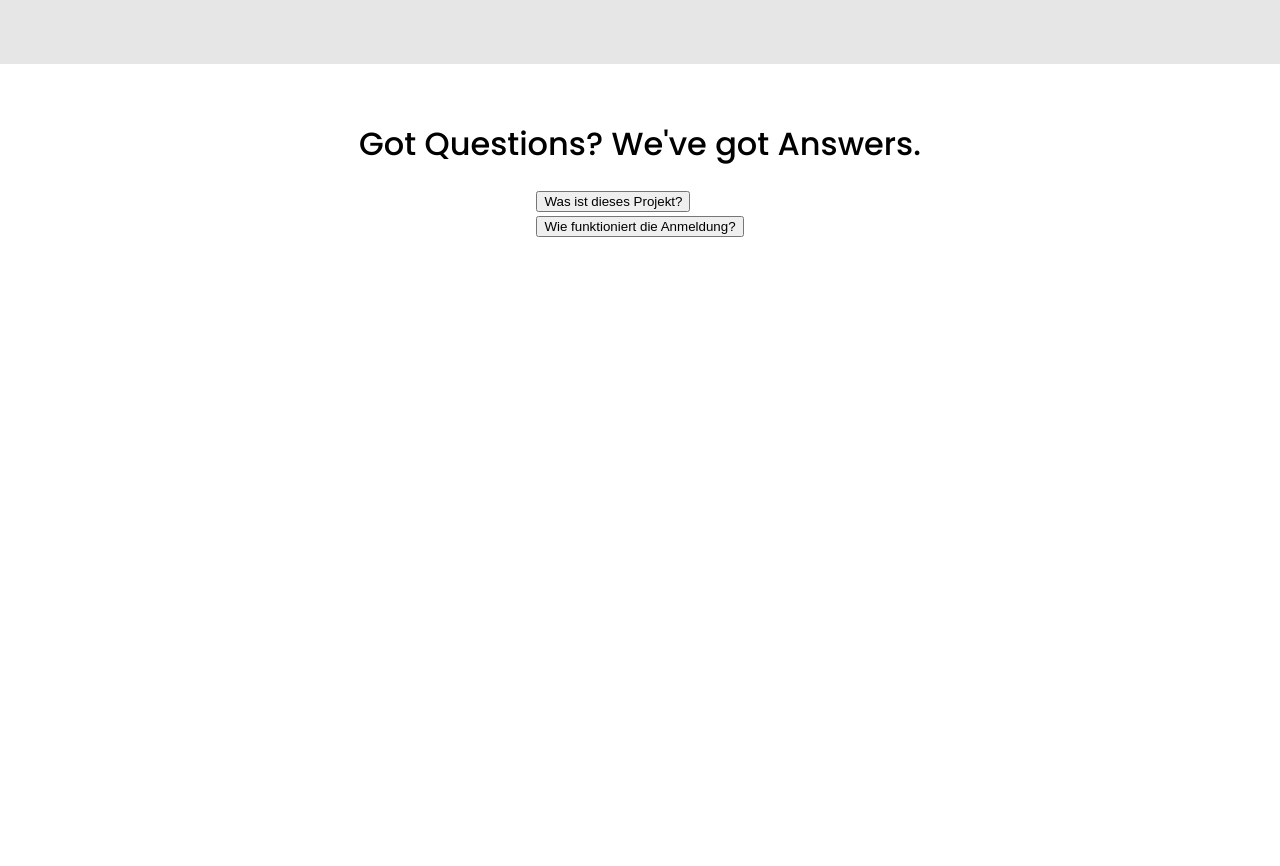
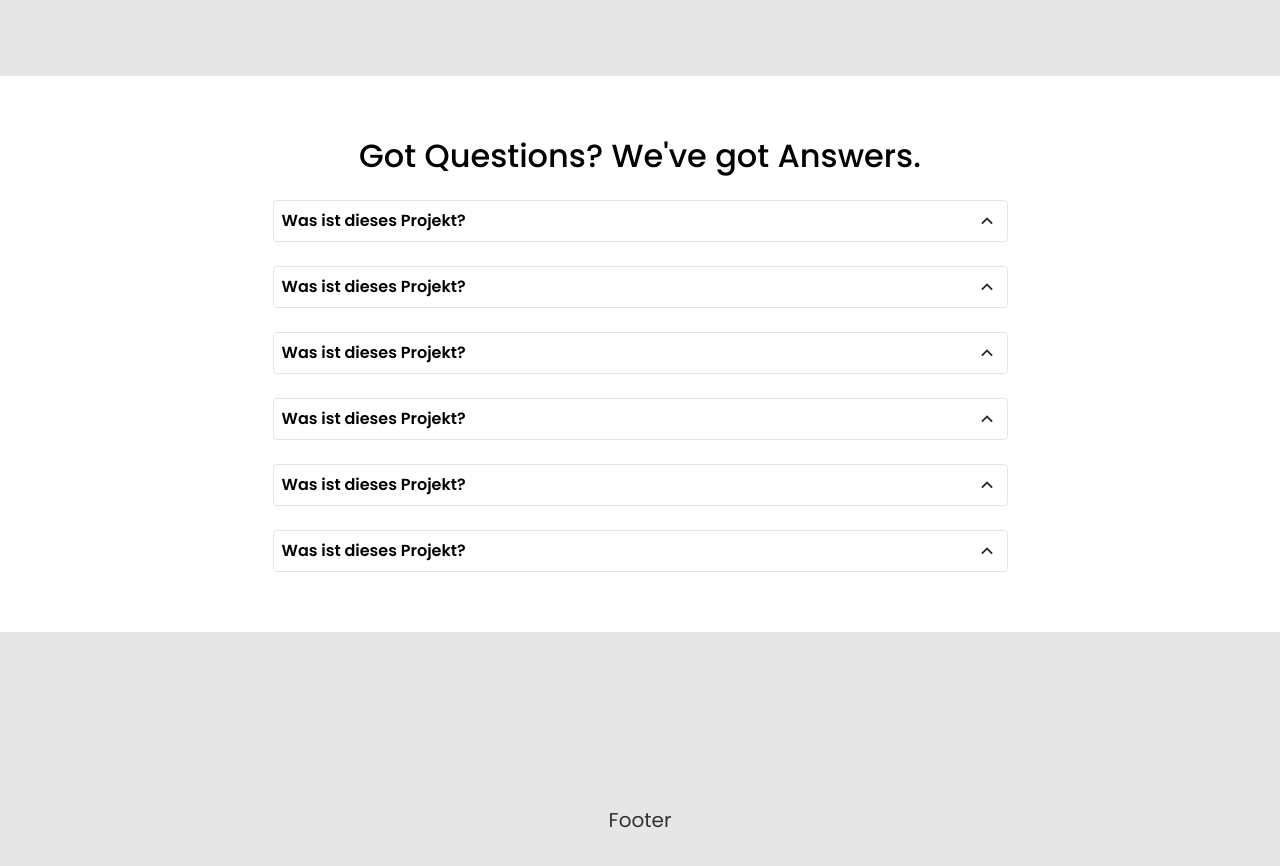
Before and after one commit to StephensSpace/TYRIOS, a Vue app: page / in a window 1280 px wide. Shown: the part 2440-3306 px from the top of the page. Before the commit the page ends 2678 px from the top, so only its background shows below. Built offline with nearby package versions, Linux system fonts and the light colour scheme.

Commit message:
ready to for loop Faqs

```diff
--- a/src/components/LandingPage.vue
+++ b/src/components/LandingPage.vue
@@ -6,6 +6,7 @@ import DifferenceMaker from "./DifferenceMaker.vue";
 import HowTo from "./HowTo.vue"
 import TestimonialComponent from "./shared/TestimonialComponent.vue";
 import FaqSection from "./shared/FaqSection.vue"
+import Footer from "./shared/Footer.vue";
 </script>
 
 <template>
@@ -23,16 +24,23 @@ import FaqSection from "./shared/FaqSection.vue"
       <HowTo />
       <TestimonialComponent />
       <FaqSection />
-
     </main>
+    <footer>
+      <Footer />
+    </footer>
   </div>
 </template>
 
 <style lang="scss">
 @use "../styles/_mixins.scss" as mixins;
+
 header {
   width: 100%;
-  height: 60px;
+}
+
+footer {
+  width: 100%;
+
 }
 
 .landing-body {
@@ -46,8 +54,8 @@ header {
 }
 
 .header-hero-box {
-    width: 100%;
-  }
+  width: 100%;
+}
 
 main {
   @include mixins.dflex-centered;
@@ -56,6 +64,4 @@ main {
   width: 100%;
   gap: 60px;
 }
-
-
 </style>
--- a/src/components/shared/FaqSection.vue
+++ b/src/components/shared/FaqSection.vue
@@ -3,42 +3,185 @@
         <h3 id="faq-heading">Got Questions? We've got Answers.</h3>
 
         <div class="faq-box">
-            <div>
-                <button aria-expanded="false" aria-controls="faq1" id="faq1-button">
-                    Was ist dieses Projekt?
+
+            <div class="faq-item">
+                <button @click="isOpen = !isOpen" :aria-expanded="isOpen" aria-controls="faq1" id="faq1-button">
+                    <p>
+                        Was ist dieses Projekt?
+                    </p>
+
+                    <svg class="arrow-icon" width="25" height="24" viewBox="0 0 25 24" fill="none"
+                        xmlns="http://www.w3.org/2000/svg">
+                        <mask id="mask0_329_93" style="mask-type:alpha" maskUnits="userSpaceOnUse" x="0" y="0"
+                            width="25" height="24">
+                            <rect x="0.5" width="24" height="24" fill="#D9D9D9" />
+                        </mask>
+                        <g mask="url(#mask0_329_93)">
+                            <path
+                                d="M7.9 15.3751L6.5 13.9751L12.5 7.9751L18.5 13.9751L17.1 15.3751L12.5 10.7751L7.9 15.3751Z"
+                                fill="#2D2C2F" />
+                        </g>
+                    </svg>
+
                 </button>
-                <div id="faq1" hidden role="region" aria-labelledby="faq1-button">
+
+                <div id="faq1" v-if="isOpen" role="region" aria-labelledby="faq1-button" class="faq-answer">
                     <p>Das Projekt ist eine Web-App, die …</p>
                 </div>
             </div>
 
-            <div>
-                <button aria-expanded="false" aria-controls="faq2" id="faq2-button">
-                    Wie funktioniert die Anmeldung?
+            <div class="faq-item">
+                <button @click="isOpen = !isOpen" :aria-expanded="isOpen" aria-controls="faq1" id="faq1-button">
+                    <p>
+                        Was ist dieses Projekt?
+                    </p>
+
+                    <svg class="arrow-icon" width="25" height="24" viewBox="0 0 25 24" fill="none"
+                        xmlns="http://www.w3.org/2000/svg">
+                        <mask id="mask0_329_93" style="mask-type:alpha" maskUnits="userSpaceOnUse" x="0" y="0"
+                            width="25" height="24">
+                            <rect x="0.5" width="24" height="24" fill="#D9D9D9" />
+                        </mask>
+                        <g mask="url(#mask0_329_93)">
+                            <path
+                                d="M7.9 15.3751L6.5 13.9751L12.5 7.9751L18.5 13.9751L17.1 15.3751L12.5 10.7751L7.9 15.3751Z"
+                                fill="#2D2C2F" />
+                        </g>
+                    </svg>
+
                 </button>
-                <div id="faq2" hidden role="region" aria-labelledby="faq2-button">
-                    <p>Die Anmeldung erfolgt über …</p>
+
+                <div id="faq1" v-if="isOpen" role="region" aria-labelledby="faq1-button" class="faq-answer">
+                    <p>Das Projekt ist eine Web-App, die …</p>
                 </div>
             </div>
 
+            <div class="faq-item">
+                <button @click="isOpen = !isOpen" :aria-expanded="isOpen" aria-controls="faq1" id="faq1-button">
+                    <p>
+                        Was ist dieses Projekt?
+                    </p>
+
+                    <svg class="arrow-icon" width="25" height="24" viewBox="0 0 25 24" fill="none"
+                        xmlns="http://www.w3.org/2000/svg">
+                        <mask id="mask0_329_93" style="mask-type:alpha" maskUnits="userSpaceOnUse" x="0" y="0"
+                            width="25" height="24">
+                            <rect x="0.5" width="24" height="24" fill="#D9D9D9" />
+                        </mask>
+                        <g mask="url(#mask0_329_93)">
+                            <path
+                                d="M7.9 15.3751L6.5 13.9751L12.5 7.9751L18.5 13.9751L17.1 15.3751L12.5 10.7751L7.9 15.3751Z"
+                                fill="#2D2C2F" />
+                        </g>
+                    </svg>
+
+                </button>
+
+                <div id="faq1" v-if="isOpen" role="region" aria-labelledby="faq1-button" class="faq-answer">
+                    <p>Das Projekt ist eine Web-App, die …</p>
+                </div>
+            </div>
+
+            <div class="faq-item">
+                <button @click="isOpen = !isOpen" :aria-expanded="isOpen" aria-controls="faq1" id="faq1-button">
+                    <p>
+                        Was ist dieses Projekt?
+                    </p>
+
+                    <svg class="arrow-icon" width="25" height="24" viewBox="0 0 25 24" fill="none"
+                        xmlns="http://www.w3.org/2000/svg">
+                        <mask id="mask0_329_93" style="mask-type:alpha" maskUnits="userSpaceOnUse" x="0" y="0"
+                            width="25" height="24">
+                            <rect x="0.5" width="24" height="24" fill="#D9D9D9" />
+                        </mask>
+                        <g mask="url(#mask0_329_93)">
+                            <path
+                                d="M7.9 15.3751L6.5 13.9751L12.5 7.9751L18.5 13.9751L17.1 15.3751L12.5 10.7751L7.9 15.3751Z"
+                                fill="#2D2C2F" />
+                        </g>
+                    </svg>
+
+                </button>
+
+                <div id="faq1" v-if="isOpen" role="region" aria-labelledby="faq1-button" class="faq-answer">
+                    <p>Das Projekt ist eine Web-App, die …</p>
+                </div>
+            </div>
+
+            <div class="faq-item">
+                <button @click="isOpen = !isOpen" :aria-expanded="isOpen" aria-controls="faq1" id="faq1-button">
+                    <p>
+                        Was ist dieses Projekt?
+                    </p>
+
+                    <svg class="arrow-icon" width="25" height="24" viewBox="0 0 25 24" fill="none"
+                        xmlns="http://www.w3.org/2000/svg">
+                        <mask id="mask0_329_93" style="mask-type:alpha" maskUnits="userSpaceOnUse" x="0" y="0"
+                            width="25" height="24">
+                            <rect x="0.5" width="24" height="24" fill="#D9D9D9" />
+                        </mask>
+                        <g mask="url(#mask0_329_93)">
+                            <path
+                                d="M7.9 15.3751L6.5 13.9751L12.5 7.9751L18.5 13.9751L17.1 15.3751L12.5 10.7751L7.9 15.3751Z"
+                                fill="#2D2C2F" />
+                        </g>
+                    </svg>
+
+                </button>
+
+                <div id="faq1" v-if="isOpen" role="region" aria-labelledby="faq1-button" class="faq-answer">
+                    <p>Das Projekt ist eine Web-App, die …</p>
+                </div>
+            </div>
+
+            <div class="faq-item">
+                <button @click="isOpen = !isOpen" :aria-expanded="isOpen" aria-controls="faq1" id="faq1-button">
+                    <p>
+                        Was ist dieses Projekt?
+                    </p>
+
+                    <svg class="arrow-icon" width="25" height="24" viewBox="0 0 25 24" fill="none"
+                        xmlns="http://www.w3.org/2000/svg">
+                        <mask id="mask0_329_93" style="mask-type:alpha" maskUnits="userSpaceOnUse" x="0" y="0"
+                            width="25" height="24">
+                            <rect x="0.5" width="24" height="24" fill="#D9D9D9" />
+                        </mask>
+                        <g mask="url(#mask0_329_93)">
+                            <path
+                                d="M7.9 15.3751L6.5 13.9751L12.5 7.9751L18.5 13.9751L17.1 15.3751L12.5 10.7751L7.9 15.3751Z"
+                                fill="#2D2C2F" />
+                        </g>
+                    </svg>
+
+                </button>
+
+                <div id="faq1" v-if="isOpen" role="region" aria-labelledby="faq1-button" class="faq-answer">
+                    <p>Das Projekt ist eine Web-App, die …</p>
+                </div>
+            </div>
         </div>
-
     </section>
 
 </template>
 
 <script setup lang="ts">
+import { ref } from "vue";
+
+const isOpen = ref(false);
 
 </script>
 
 <style lang="scss">
 @use "../../styles/_mixins.scss" as mixins;
+@use "../../styles/_variables.scss" as variables;
 
 .faq-wrapper {
     @include mixins.dflex-centered;
+    justify-content: flex-start;
     flex-direction: column;
     gap: 24px;
     width: 100%;
+    min-height: 360px;
 
     h3 {
         @include mixins.header03;
@@ -46,4 +189,48 @@
         margin: 0 auto;
     }
 }
+
+.faq-box {
+
+    @include mixins.faq-box;
+
+    button {
+        @include mixins.faq-button;
+
+        p {
+            @include mixins.font-style-small;
+            font-weight: 600;
+            margin: 0;
+        }
+
+        .arrow-icon {
+            @include mixins.faq-arrow-icon;
+        }
+
+        &[aria-expanded="true"] .arrow-icon {
+            transform: rotate(180deg);
+        }
+    }
+}
+
+.faq-answer {
+    overflow: hidden;
+}
+
+.faq-enter-from,
+.faq-leave-to {
+    max-height: 0;
+    opacity: 0;
+}
+
+.faq-enter-to,
+.faq-leave-from {
+    max-height: 500px; // beliebiger Maxwert, der größer als dein Content ist
+    opacity: 1;
+}
+
+.faq-enter-active,
+.faq-leave-active {
+    transition: max-height 0.4s ease, opacity 0.4s ease;
+}
 </style>
--- a/src/components/shared/Footer.vue
+++ b/src/components/shared/Footer.vue
@@ -0,0 +1,10 @@
+<script setup>
+import PlaceholderBlock from "./PlaceholderBlock.vue";
+</script>
+
+<template>
+ <PlaceholderBlock text="Footer" height="376px" />
+</template>
+
+<style scoped lang="scss">
+</style>
--- a/src/styles/_mixins.scss
+++ b/src/styles/_mixins.scss
@@ -146,3 +146,37 @@
     width: 100%;
     margin: 0;
 }
+
+@mixin faq-button {
+    display: flex;
+    justify-content: space-between;
+    align-items: center;
+    width: 100%;
+    border: 1px solid #E5E4E6;
+    border-radius: 4px;
+    padding: 8px;
+    gap: 16px;
+    background-color: var(--tyrios-white);
+    font-family: inherit;
+}
+
+@mixin faq-box {
+    display: flex;
+    flex-direction: column;
+    justify-content: flex-start;
+    gap: 24px;
+    max-width: 735px;
+    width: 100%;
+    margin: 0 auto;
+    min-height: 296px;
+    height: 100%;
+}
+
+@mixin faq-arrow-icon {
+    width: vars.$arrow-size;
+    height: vars.$arrow-size;
+    fill: vars.$arrow-color;
+    transition-property: transform;
+    transition-duration: vars.$transition-duration;
+    transition-timing-function: ease;
+}
--- a/src/styles/_variables.scss
+++ b/src/styles/_variables.scss
@@ -1,3 +1,7 @@
 $font-primary: 'Poppins', sans-serif;
 $hero-bg-colour: #180B33;
 $purple-bg-medium: #F6F2FF;
+
+$transition-duration: 0.3s;
+$arrow-color: #2d2c2f;
+$arrow-size: 24px;
```
